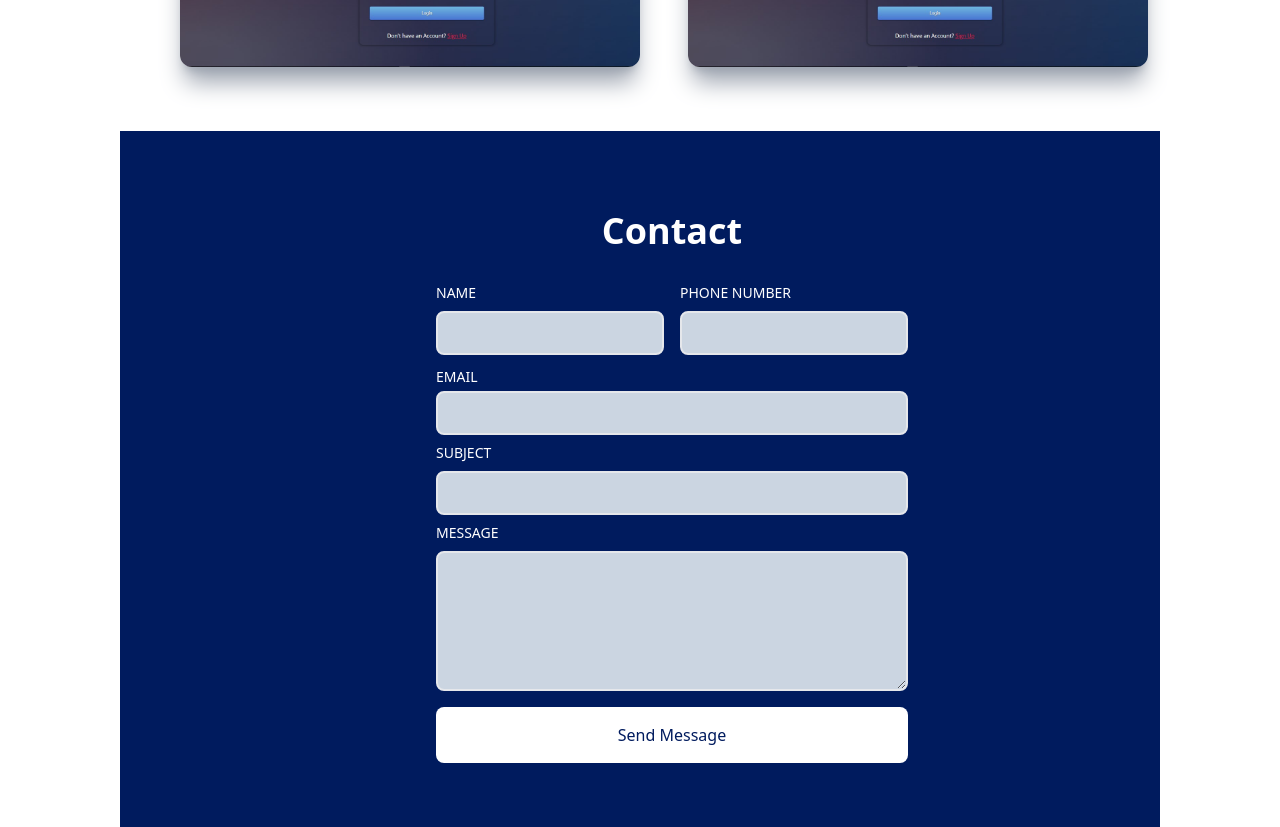
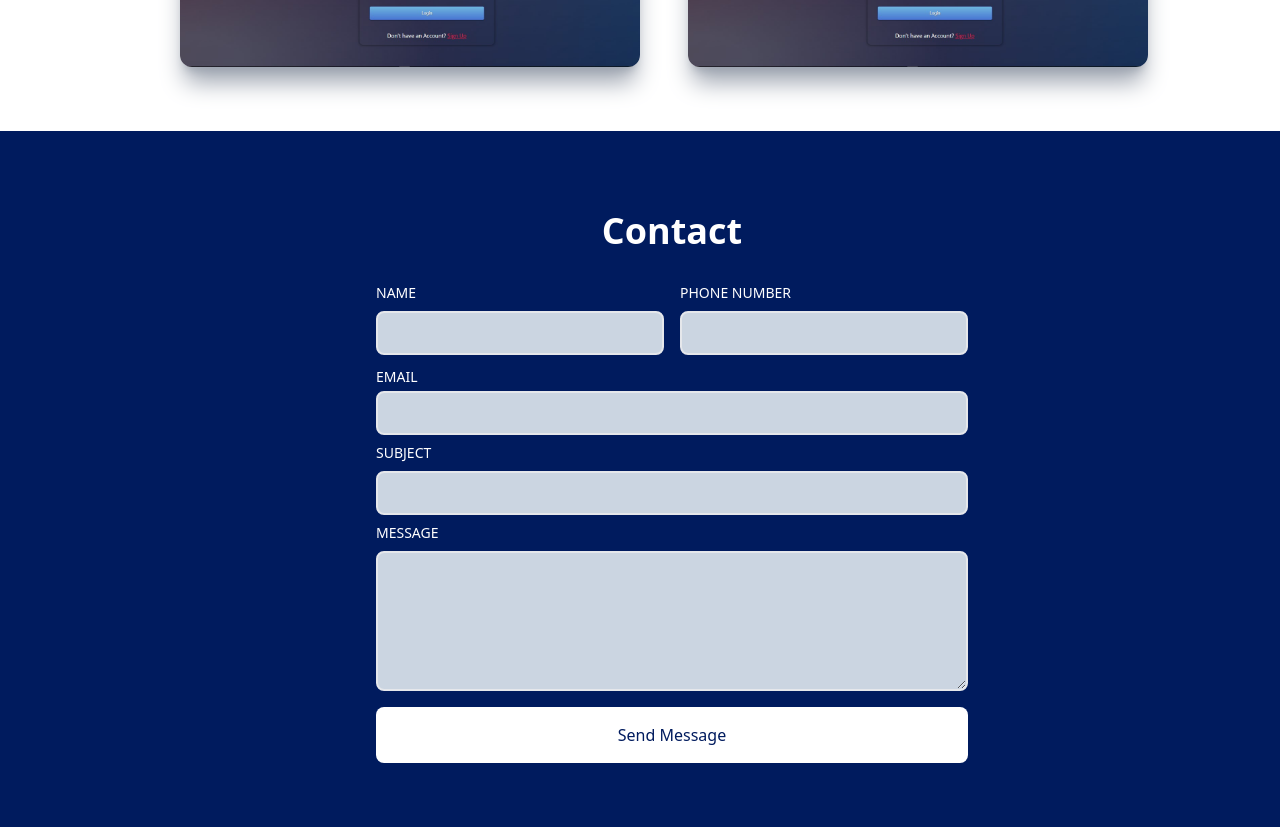
Before and after one commit to cozyCodr/deploy_portfolio, a React (Vite) app: page / in a window 1280 px wide. Shown: the part 1960-2787 px from the top of the page. Built offline with nearby package versions, Linux system fonts and the light colour scheme.

Commit message:
fix overflow

```diff
--- a/src/components/Contact.jsx
+++ b/src/components/Contact.jsx
@@ -2,15 +2,12 @@ import React from "react";
 
 const Contact = () => {
   return (
-    <div
-      id="contact"
-      className="max-w-[1040px] m-auto md:pl-20 p-4 py-16 bg-[#001b5e]"
-    >
+    <div id="contact" className="w-full m-auto md:pl-20 p-4 py-16 bg-[#001b5e]">
       <h1 className="py-4 text-4xl font-bold text-center text-white">
         Contact
       </h1>
       <form
-        action=""
+        action="https://getform.io/f/a1dc59e8-b586-4997-9bb5-28c283330a9a"
         method="POST"
         encType="multipart/form-data"
         className="flex flex-col items-center md:w-2/4 w-full rounded-md mx-auto"
--- a/src/index.css
+++ b/src/index.css
@@ -2,15 +2,16 @@
 @tailwind components;
 @tailwind utilities;
 
-#root {
-  width: 100vw;
+/* body {
   overflow: hidden;
-}
+  height: 100vh;
+} */
 
-.App {
+/* .App {
   overflow-y: scroll;
+  height: auto;
   width: 100%;
-}
+} */
 
 * {
   padding: 0;
```
